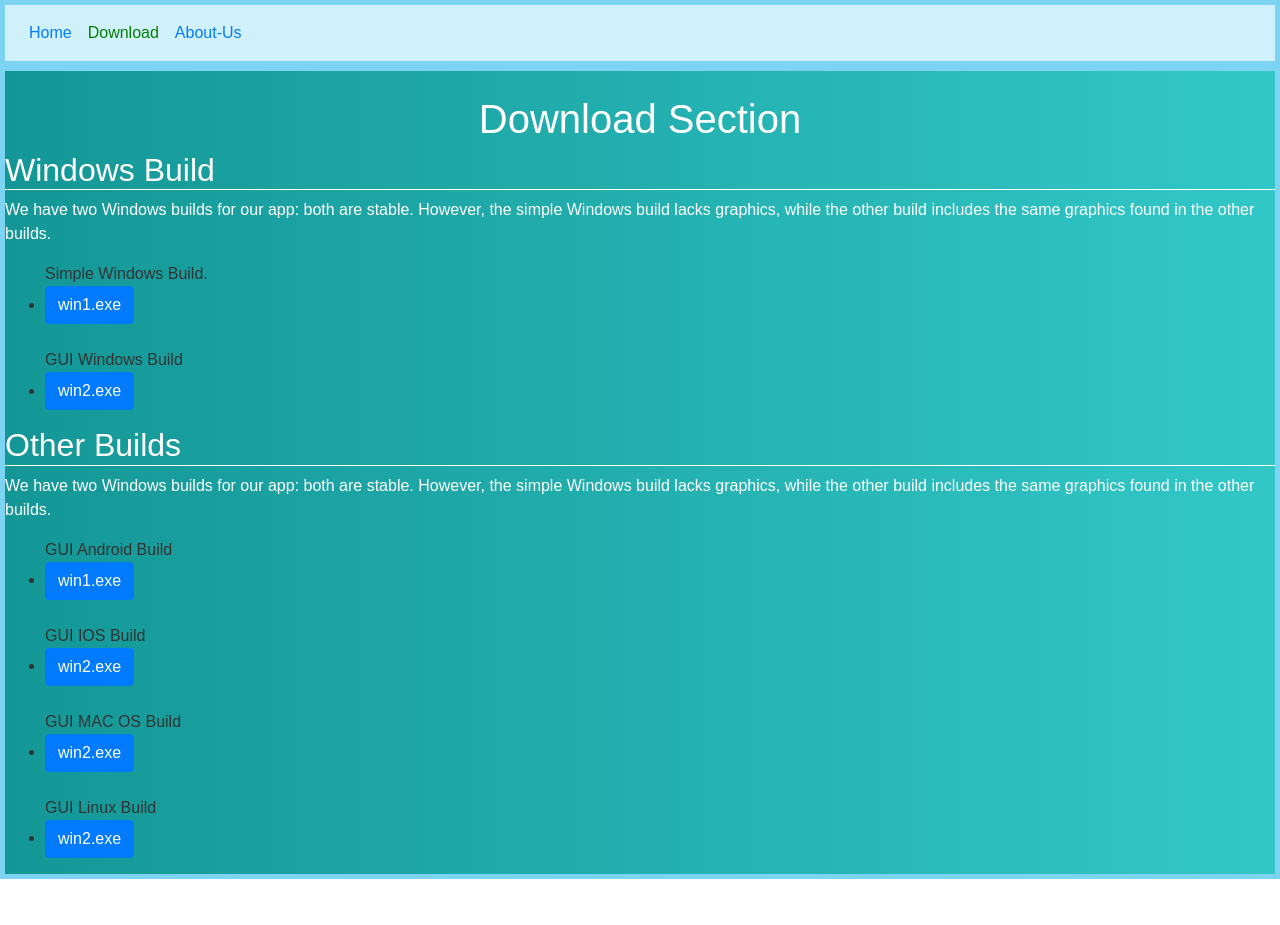
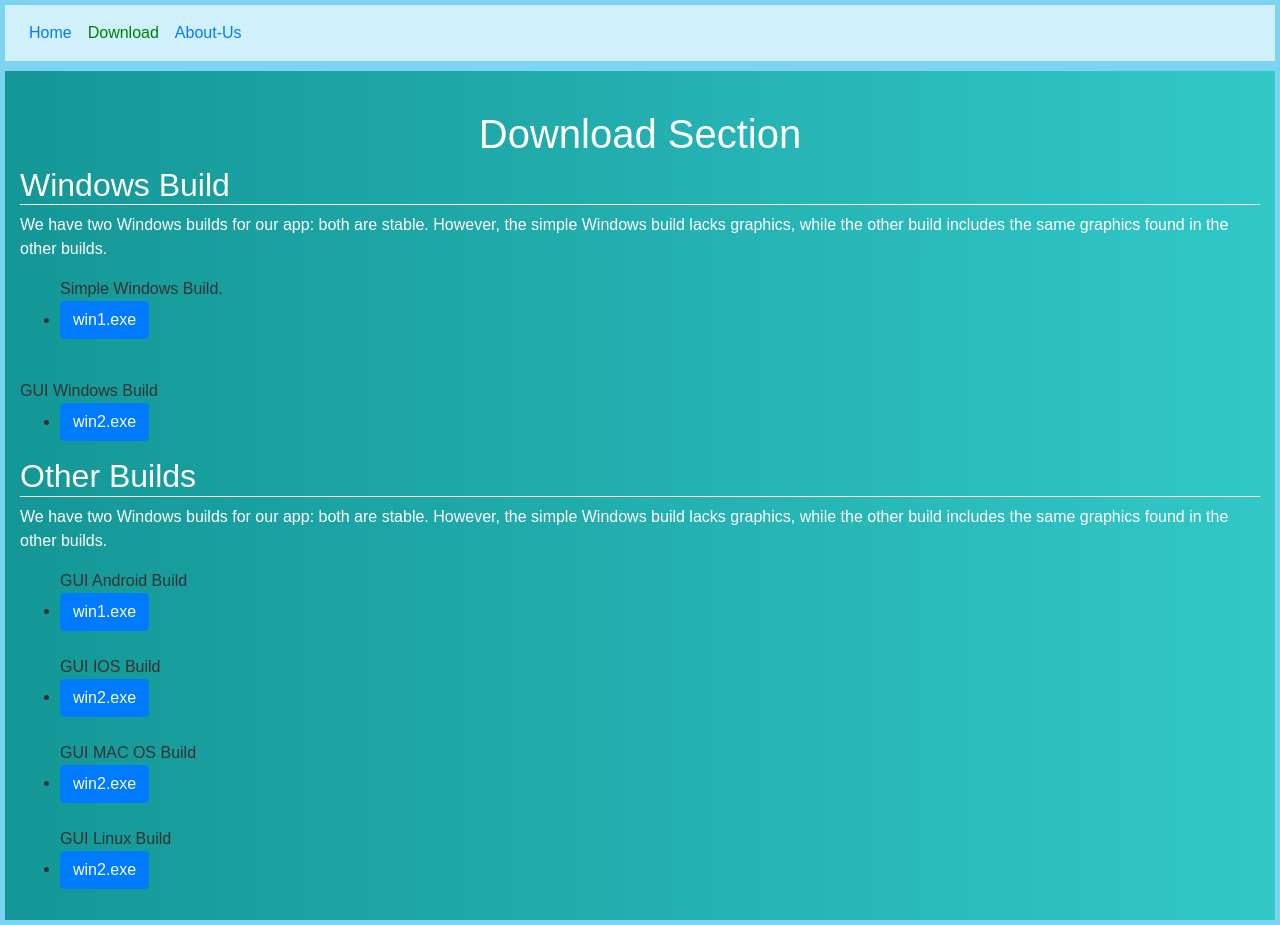
Before and after one commit to MIbnEKhalid/SMP-Web, a plain HTML site: page web/download.html in a window 1280 px wide. Before the commit the page ends 879 px from the top, so only its background shows below. Drawn offline with nearby package versions, Linux system fonts and the light colour scheme.

Commit message:
Update download.html

```diff
--- a/web/download.html
+++ b/web/download.html
@@ -14,11 +14,9 @@
         color: #333;
         background: linear-gradient(to right, #149696, #32c8c8);
     }
-
     .navbar-nav .nav-item.active a.nav-link {
       color: green;
     }
-
     .cllro {
         background: linear-gradient(to right, #d0f0fb,#d0f0fb);
     }
@@ -31,10 +29,15 @@
     }
     .er {
      border: 5px solid #7cd4f2;
- }
+    }
+    .bod {
+     padding: 15px;
+    }
 </style>
 <body>
 <div class="er">
+
+
     <nav class="navbar navbar-expand-lg cllro bg-light">
 
         <button class="navbar-toggler" type="button" data-toggle="collapse" data-target="#navbarSupportedContent" aria-controls="navbarSupportedContent" aria-expanded="false" aria-label="Toggle navigation">
@@ -58,15 +61,17 @@
         </div>
     </nav>
 </div>
-<div class="er">
+<div class="er bod">
     <br>
     <center><h1 class="about-us-title white-text">Download Section</h1></center>
     <h2 class="white-text bottomborder">Windows Build</h2>
     <p class="white-text">We have two Windows builds for our app: both are stable. However, the simple Windows build lacks graphics, while the other build includes the same graphics found in the other builds.</p>
     <ul>Simple Windows Build.
         <li><a href="app/win1.exe" class="btn btn-primary" download>win1.exe</a></li>
-    </br>
+    </ul>
+    <br>
     GUI Windows Build
+    <ul>
         <li><a href="app/win2.exe" class="btn btn-primary" download>win2.exe</a></li>
     </ul>
 
@@ -74,17 +79,18 @@
     <p class="white-text">We have two Windows builds for our app: both are stable. However, the simple Windows build lacks graphics, while the other build includes the same graphics found in the other builds.</p>
     <ul>GUI Android Build
         <li><a href="app/win1.exe" class="btn btn-primary" download>win1.exe</a></li>
-    </br>
+    <br>
     GUI IOS Build
         <li><a href="app/win2.exe" class="btn btn-primary" download>win2.exe</a></li>
-      </br>
-      GUI MAC OS Build
-          <li><a href="app/win2.exe" class="btn btn-primary" download>win2.exe</a></li>
-        </br>
-        GUI Linux Build
-            <li><a href="app/win2.exe" class="btn btn-primary" download>win2.exe</a></li>
+    <br>
+    GUI MAC OS Build
+        <li><a href="app/win2.exe" class="btn btn-primary" download>win2.exe</a></li>
+    <br>
+    GUI Linux Build
+        <li><a href="app/win2.exe" class="btn btn-primary" download>win2.exe</a></li>
     </ul>
 
+</div>
 </div>
 
 <script src="https://cdn.jsdelivr.net/npm/jquery@3.5.1/dist/jquery.slim.min.js" integrity="sha384-DfXdz2htPH0lsSSs5nCTpuj/zy4C+OGpamoFVy38MVBnE+IbbVYUew+OrCXaRkfj" crossorigin="anonymous"></script>
```
